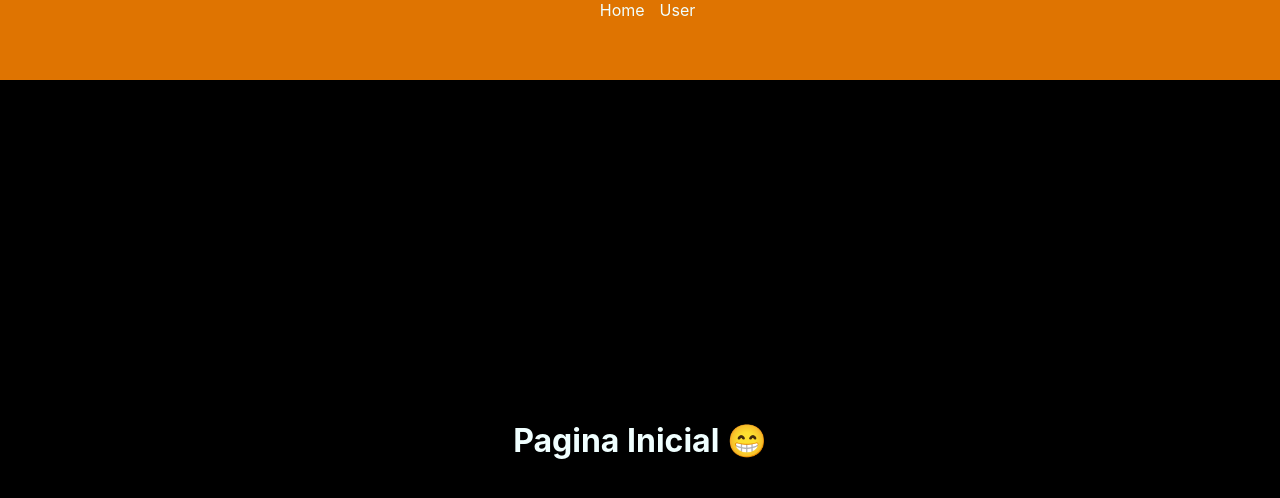
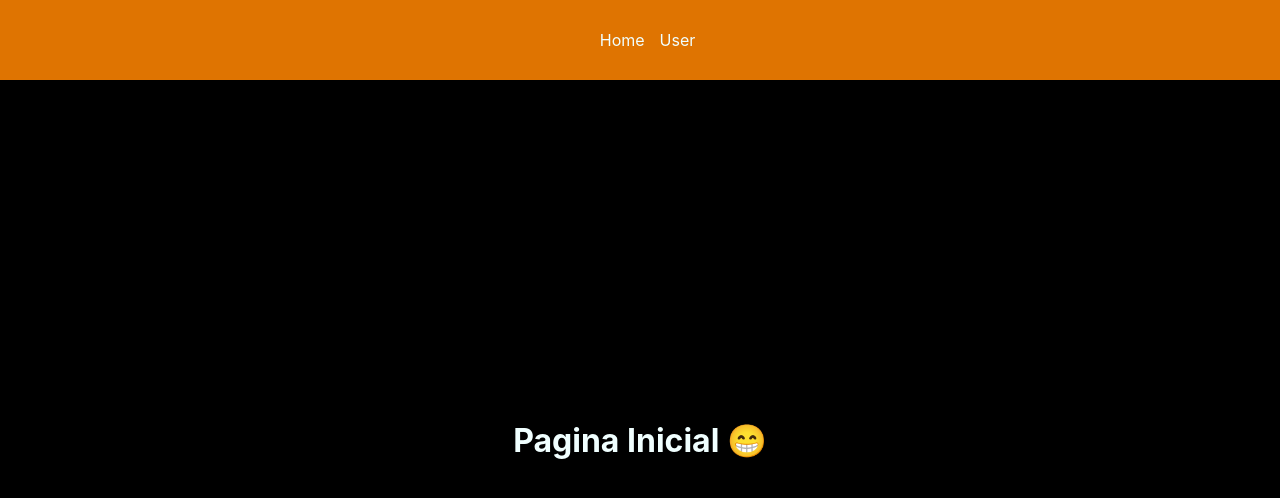
Before and after one commit to RAJ66/learningRedux, a React (Create React App) app: page / in a window 1280 px wide. Shown: the top 498 px of the page. Built offline with nearby package versions, Linux system fonts and the light colour scheme.

Commit message:
new styles header

```diff
--- a/src/App.css
+++ b/src/App.css
@@ -1,13 +1,16 @@
 .Total{
   height: 100vh;
-
+  width: 100vw;
 }
 
 .HeaderApp {
-  text-align: center;
+  height: 10%;
   background-color: #DF7401;
-  height: 10%;
 
+  display: flex;
+  flex-direction: row;
+  justify-content: center;
+  align-items: center;
 
 
 }
@@ -20,7 +23,7 @@
   margin-left: 15px;
   color: azure;
   text-decoration:none;
-  padding-top: 20px;
+
 }
 
 
```
Also changed, not shown: src/App.js (+5 -4 lines).
